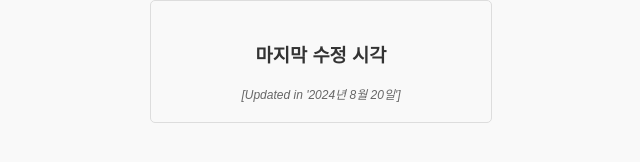
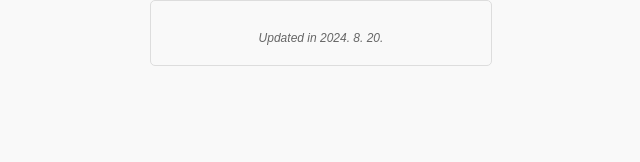
Before and after one commit to naaayeah/last-updated-widget, a plain HTML site: page index.html in a window 1280 px wide. Shown: the whole page, without its empty margins (319-959 px from the left). Drawn offline with Linux system fonts and the light colour scheme.

Commit message:
Update index.html

```diff
--- a/index.html
+++ b/index.html
@@ -3,7 +3,7 @@
 <head>
     <meta charset="UTF-8">
     <meta name="viewport" content="width=device-width, initial-scale=1.0">
-    <title>Last Updated Widget</title>
+    <title>Last Update Widget</title>
     <style>
         body {
             font-family: Arial, sans-serif;
@@ -26,17 +26,16 @@
 </head>
 <body>
 
-    <h3>마지막 수정 시각</h3>
     <div class="updated" id="last-updated"></div>
 
     <script>
         // 현재 날짜와 시간을 가져옵니다.
         const now = new Date();
-        const options = { year: 'numeric', month: 'long', day: 'numeric' };
+        const options = { year: 'numeric', month: 'numeric', day: 'numeric' };
         const formattedDate = now.toLocaleDateString('ko-KR', options);
 
         // 업데이트된 날짜를 표시합니다.
-        document.getElementById('last-updated').textContent = `[Updated in '${formattedDate}']`;
+        document.getElementById('last-updated').textContent = `Updated in ${formattedDate}`;
     </script>
 
 </body>
```
